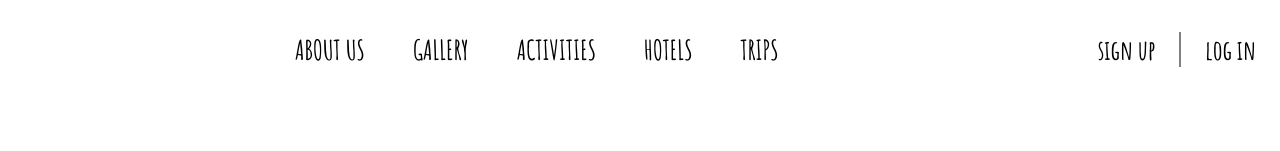
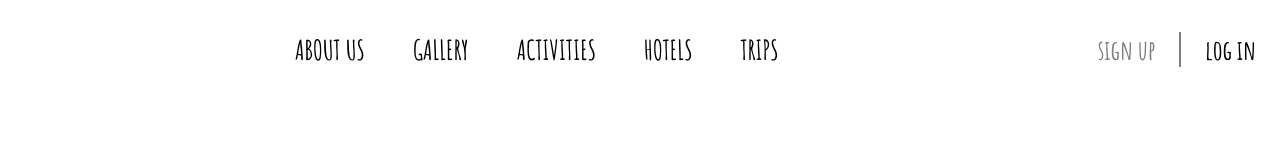
Before and after one commit to NikhitaBarat/great-escape, a React (Create React App) app in the folder client/: page / in a window 1280 px wide. Shown: the top 151 px of the page. Built offline with nearby package versions, Linux system fonts and the light colour scheme.

Commit message:
updated header

```diff
--- a/client/src/components/header/header.components.jsx
+++ b/client/src/components/header/header.components.jsx
@@ -36,7 +36,7 @@ const Header = () => {
           <ul>
             <span className="gray">
               <li onClick={() => loginWithRedirect()}>
-                <a href="/">sign up</a>
+                <a className="gray" href="/">sign up</a>
               </li>
             </span>
             <li onClick={() => loginWithRedirect()}>
@@ -46,7 +46,7 @@ const Header = () => {
         )}
         { isAuthenticated && (
           <ul>
-            <span className="gray">
+            <span>
               <li onClick={() => logoutWithRedirect()}>
                 <a href="/">Logout</a>
               </li>
```
